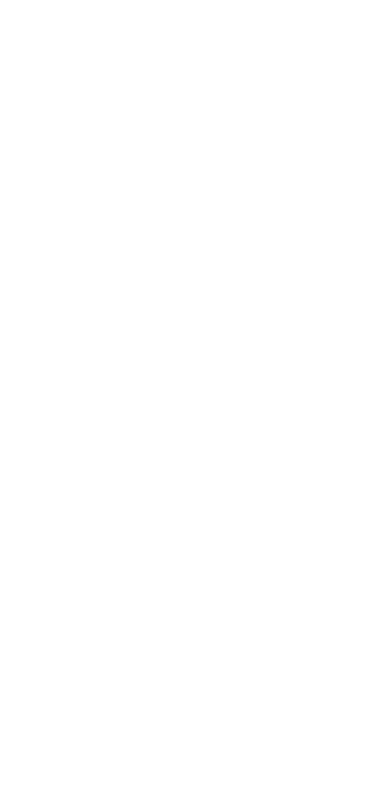
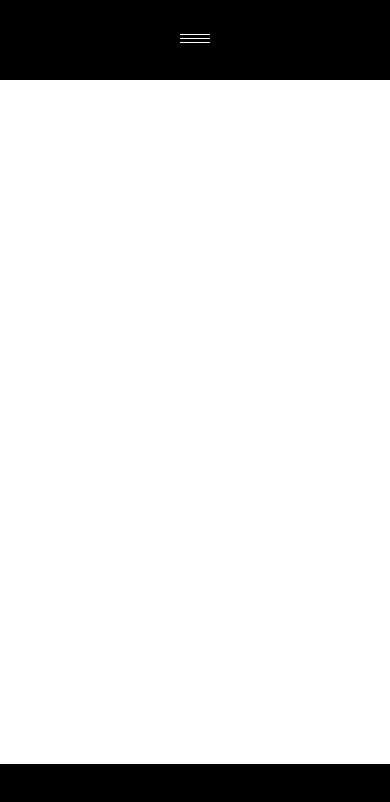
Before and after one commit to jackbranthwaite/next-next, a Next.js app: page / in a window 390 px wide. Shown: the top 802 px of the page. Built offline with nearby package versions, Linux system fonts and the light colour scheme.

Commit message:
Hamburger animation functioning

```diff
--- /dev/null
+++ b/components/footer/Footer.js
@@ -0,0 +1,8 @@
+import React from "react";
+import s from "./Footer.module.scss";
+
+const Footer = () => {
+  return <div className={s.FooterContainer}></div>;
+};
+
+export default Footer;
--- /dev/null
+++ b/components/footer/Footer.module.scss
@@ -0,0 +1,7 @@
+.FooterContainer {
+  width: 100%;
+  height: 80px;
+  background-color: #000000;
+  position: absolute;
+  bottom: 0;
+}
--- /dev/null
+++ b/components/header/Header.js
@@ -0,0 +1,13 @@
+import React from "react";
+import Menu from "../menu/Menu";
+import s from "./Header.module.scss";
+
+const Header = () => {
+  return (
+    <div className={s.HeaderContainer}>
+      <Menu />
+    </div>
+  );
+};
+
+export default Header;
--- /dev/null
+++ b/components/header/Header.module.scss
@@ -0,0 +1,10 @@
+.HeaderContainer {
+  width: 100%;
+  height: 80px;
+  position: absolute;
+  top: 0;
+  background: #000;
+  display: flex;
+  justify-content: center;
+  align-items: center;
+}
--- /dev/null
+++ b/components/menu/Menu.js
@@ -0,0 +1,32 @@
+import React, { useState, useEffect, useRef } from "react";
+import s from "./Menu.module.scss";
+import gsap from "gsap";
+
+const Menu = () => {
+  const one = useRef(null);
+  const two = useRef(null);
+  const three = useRef(null);
+
+  const timeline = gsap.timeline({ paused: true, reversed: true });
+
+  useEffect(() => {
+    timeline
+      .to(two.current, { opacity: 0, x: -20 }, 0)
+      .to(one.current, { y: 4, rotate: "45deg" }, 0)
+      .to(three.current, { y: -4, rotate: "-45deg" }, 0);
+  });
+
+  const handleMenuClick = () => {
+    timeline.reversed() ? timeline.play() : timeline.reverse();
+  };
+
+  return (
+    <div className={s.MenuContainer} onClick={handleMenuClick}>
+      <span className={s.MenuLine} ref={one}></span>
+      <span className={s.MenuLine} ref={two}></span>
+      <span className={s.MenuLine} ref={three}></span>
+    </div>
+  );
+};
+
+export default Menu;
--- /dev/null
+++ b/components/menu/Menu.module.scss
@@ -0,0 +1,19 @@
+.MenuContainer {
+  display: flex;
+  flex-direction: column;
+  cursor: pointer;
+}
+
+.MenuLine {
+  background-color: #fff;
+  width: 30px;
+  height: 1px;
+  margin-bottom: 3px;
+}
+
+.MenuLineCenter {
+  background-color: #fff;
+  width: 30px;
+  height: 1px;
+  margin-bottom: 3px;
+}
--- a/package.json
+++ b/package.json
@@ -9,6 +9,7 @@
     "lint": "next lint"
   },
   "dependencies": {
+    "gsap": "^3.10.4",
     "next": "12.1.6",
     "react": "18.1.0",
     "react-dom": "18.1.0",
--- a/pages/index.js
+++ b/pages/index.js
@@ -1,5 +1,13 @@
-import styles from "../styles/Home.module.scss";
+import Footer from "../components/footer/Footer";
+import Header from "../components/header/Header";
+import s from "../styles/Home.module.scss";
 
 export default function Home() {
-  return <div></div>;
+  return (
+    <div>
+      <Header />
+      <div className={s.HomePageContent}></div>
+      <Footer />
+    </div>
+  );
 }
--- a/styles/Home.module.scss
+++ b/styles/Home.module.scss
@@ -1 +1,7 @@
 @import "mixins";
+
+.PageContainer {
+  max-width: 1200px;
+  margin-left: auto;
+  margin-right: auto;
+}
```
Also changed, not shown: 1 other file (tests, documents, lock files or other folders).
